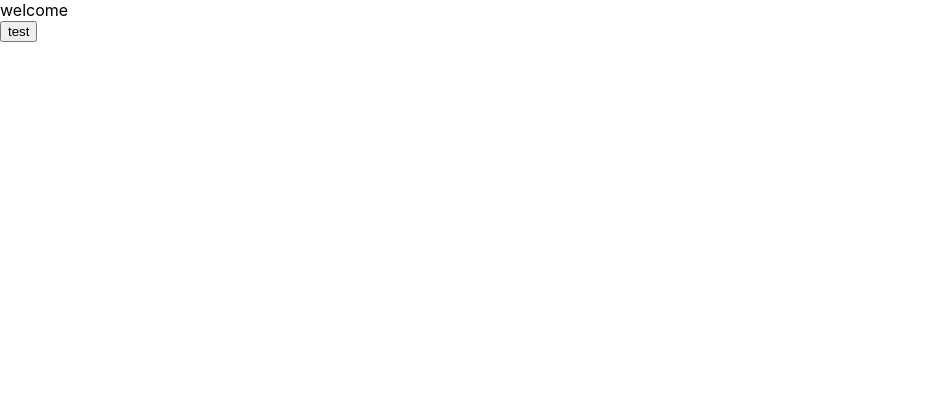
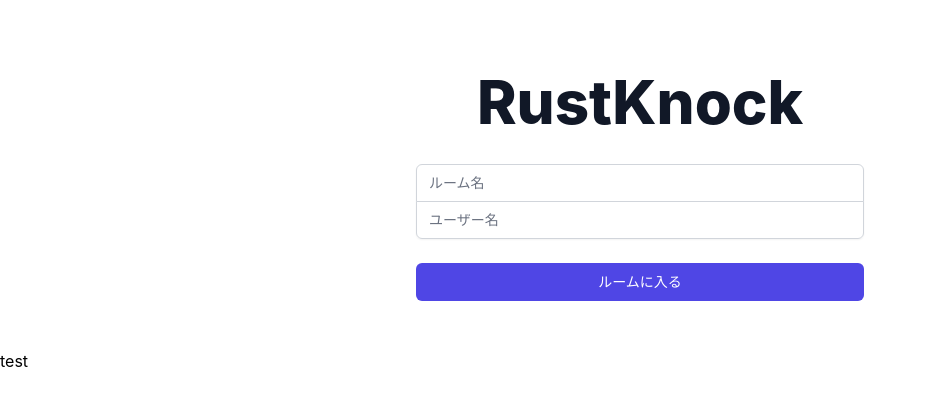
Before and after one commit to jyogi-web/rustknock, a React (Create React App) app in the folder frontend-react/: page / in a window 1280 px wide. Shown: the top 406 px of the page, without its empty margins (0-927 px from the left). Built offline with nearby package versions, Linux system fonts and the light colour scheme.

Commit message:
マークアップできた

```diff
--- a/frontend-react/package.json
+++ b/frontend-react/package.json
@@ -39,5 +39,10 @@
       "last 1 firefox version",
       "last 1 safari version"
     ]
+  },
+  "devDependencies": {
+    "autoprefixer": "^10.4.2",
+    "postcss": "^8.4.6",
+    "tailwindcss": "^3.0.18"
   }
 }
--- a/frontend-react/src/Welcome.tsx
+++ b/frontend-react/src/Welcome.tsx
@@ -1,7 +1,54 @@
+import { useState } from "react";
+
 interface Props {}
 
 const Welcome: React.FC<Props> = (props) => {
-  return <div>welcome</div>;
+  const [roomname, setRoomname] = useState("")
+  const [username, setUsername] = useState("")
+
+  function roomname_handler(event: React.ChangeEvent<HTMLInputElement>) {
+    setRoomname(event.target.value)
+    console.log(`setRoomname: ${event.target.value}`)
+  }
+
+  function username_handler(event: React.ChangeEvent<HTMLInputElement>) {
+    setUsername(event.target.value)
+    console.log(`setUsername: ${event.target.value}`)
+  }
+
+  function onClickHandler() {
+    console.log(`emit join_handler(${roomname}, ${username})`)
+  }
+
+  return (
+    // Special thanks https://tailwindui.com/preview#component-55b9c2097342175b8ddfccf8a30fb68f
+    <div className="min-h-full flex items-center justify-center py-12 px-4 sm:px-6 lg:px-8">
+      <div className="max-w-md w-full space-y-8">
+        <div>
+          <h2 className="mt-6 text-center text-6xl font-extrabold text-gray-900">{"RustKnock"}</h2>
+        </div>
+        <form className="mt-8 space-y-6" action="#" method="POST">
+          <input type="hidden" name="remember" value="true" />
+          <div className="rounded-md shadow-sm -space-y-px">
+            <div>
+              <label htmlFor="roomname" className="sr-only">{"ルーム名"}</label>
+              <input id="roomname" name="roomname" type="text" required={true} onChange={roomname_handler} className="appearance-none rounded-none relative block w-full px-3 py-2 border border-gray-300 placeholder-gray-500 text-gray-900 rounded-t-md focus:outline-none focus:ring-indigo-500 focus:border-indigo-500 focus:z-10 sm:text-sm" placeholder="ルーム名" />
+            </div>
+            <div>
+              <label htmlFor="username" className="sr-only">{"ユーザー名"}</label>
+              <input id="username" name="username" type="text" autoComplete="username" required={false} onChange={username_handler} className="appearance-none rounded-none relative block w-full px-3 py-2 border border-gray-300 placeholder-gray-500 text-gray-900 rounded-b-md focus:outline-none focus:ring-indigo-500 focus:border-indigo-500 focus:z-10 sm:text-sm" placeholder="ユーザー名" />
+            </div>
+          </div>
+
+          <div>
+            <button type="button" onClick={() => onClickHandler()} className="group relative w-full flex justify-center py-2 px-4 border border-transparent text-sm font-medium rounded-md text-white bg-indigo-600 hover:bg-indigo-700 focus:outline-none focus:ring-2 focus:ring-offset-2 focus:ring-indigo-500">
+              {"ルームに入る"}
+            </button>
+          </div>
+        </form>
+      </div>
+    </div>
+  )
 };
 
 export default Welcome;
--- /dev/null
+++ b/frontend-react/tailwind.config.js
@@ -0,0 +1,9 @@
+module.exports = {
+  content: [
+    "./src/**/*.{js,jsx,ts,tsx}",
+  ],
+  theme: {
+    extend: {},
+  },
+  plugins: [],
+}
```
Also changed, not shown: frontend-react/src/index.css (+7 -3 lines), 1 other file (tests, documents, lock files or other folders).
